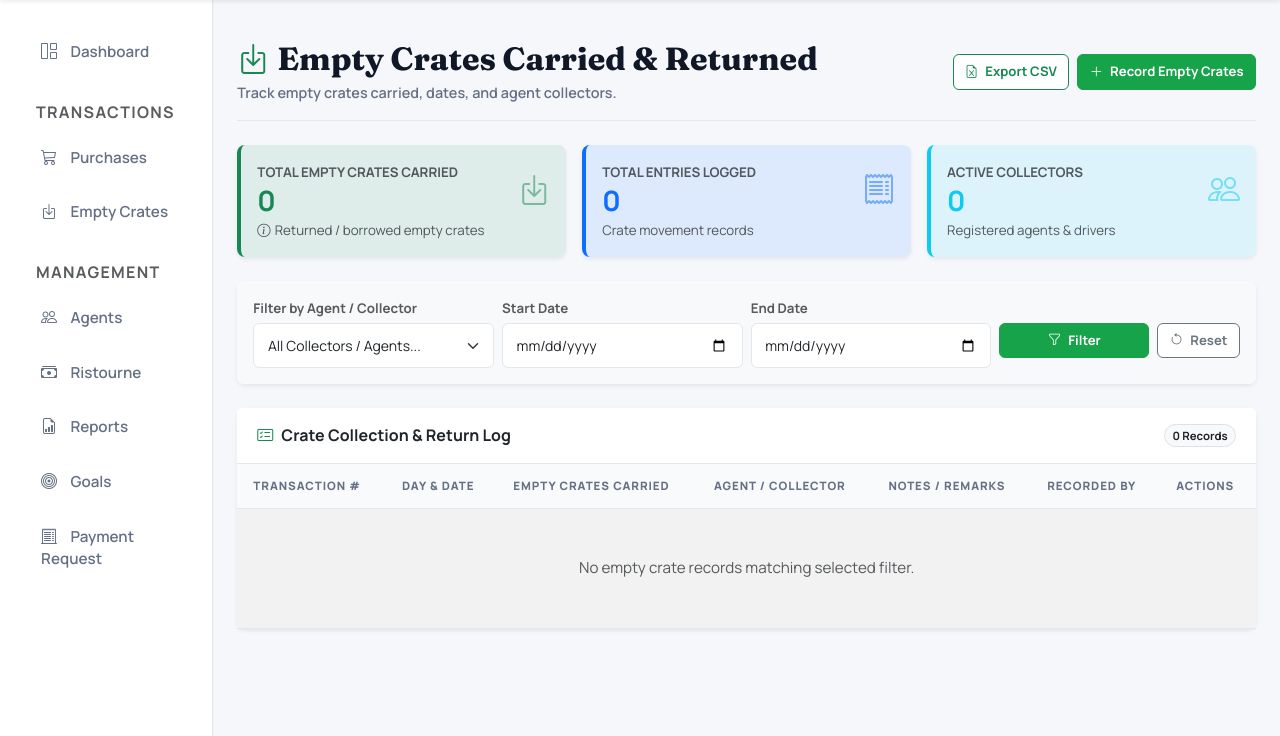
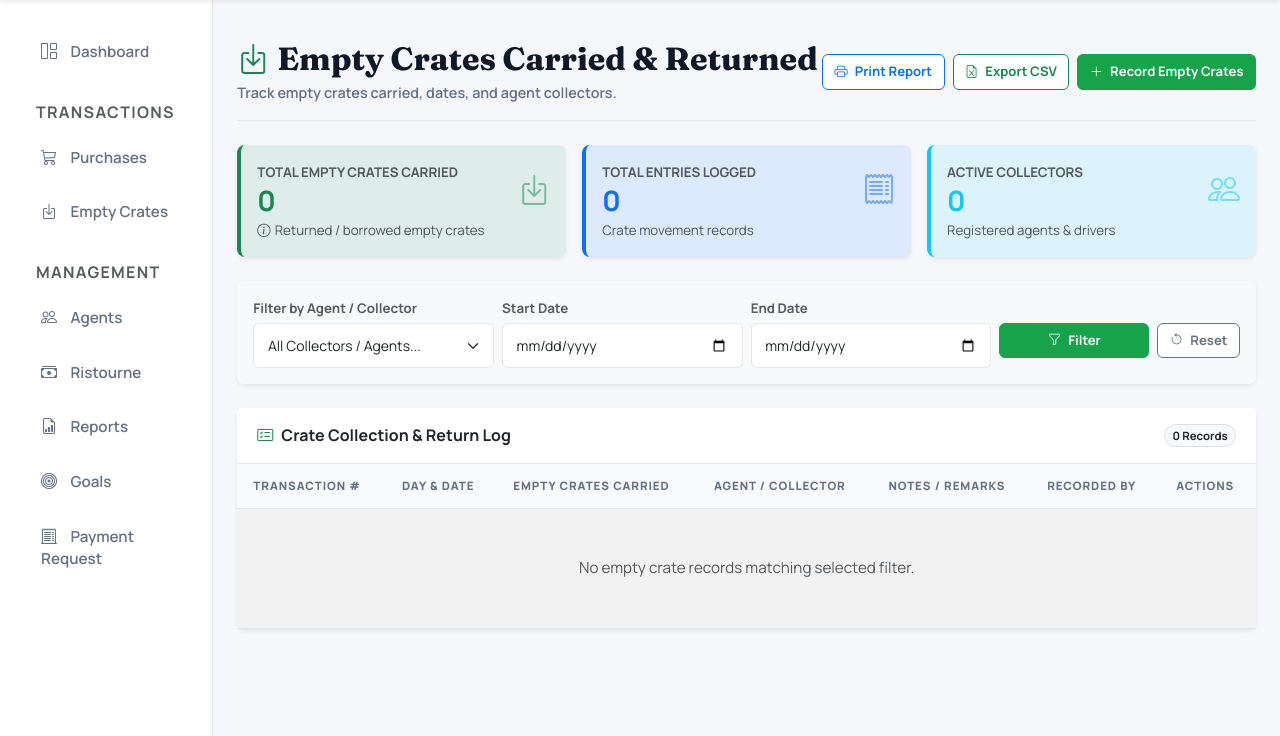
Before and after one commit to TechGuru-eng/Ets-Mamy-Boy, a PHP site: page /views/crates/index.php in a window 1280 px wide. Shown: the part 64-800 px from the top of the page. Run offline with PHP 8.4, Linux system fonts and the light colour scheme; the template is opened without the code that fills it, so the values that code supplies are empty; some libraries are stand-ins or nearby versions.

Commit message:
Make Purchases and Empty Crates Return lists printable with print headers and button controls

```diff
--- a/views/crates/index.php
+++ b/views/crates/index.php
@@ -5,13 +5,30 @@
         <h1 class="h2 fw-bold mb-1"><i class="bi bi-box-arrow-in-down text-success me-2"></i>Empty Crates Carried & Returned</h1>
         <p class="page-kicker mb-0">Track empty crates carried, dates, and agent collectors.</p>
     </div>
-    <div class="btn-toolbar mb-2 mb-md-0 gap-2">
+    <div class="btn-toolbar mb-2 mb-md-0 gap-2 no-print">
+        <button type="button" class="btn btn-sm btn-outline-primary" onclick="window.print()">
+            <i class="bi bi-printer"></i> Print Report
+        </button>
         <a href="/crates/export" class="btn btn-sm btn-outline-success">
             <i class="bi bi-file-earmark-excel"></i> Export CSV
         </a>
         <a href="/crates/create" class="btn btn-sm btn-success">
             <i class="bi bi-plus-lg"></i> Record Empty Crates
         </a>
+    </div>
+</div>
+
+<!-- Print Only Official Header -->
+<div class="d-none d-print-block mb-4 border-bottom pb-3">
+    <div class="d-flex justify-content-between align-items-center">
+        <div>
+            <h2 class="fw-bold text-dark mb-1">ETS MAMY BOY - Empty Crates Carried & Returned Report</h2>
+            <p class="mb-0 text-muted">Empty Crate Movement & Collection Ledger</p>
+        </div>
+        <div class="text-end">
+            <span class="badge bg-dark text-white p-2 mb-1">Official Document</span>
+            <div class="small text-muted">Printed: <?= date('d/m/Y H:i') ?></div>
+        </div>
     </div>
 </div>
 
@@ -58,7 +75,7 @@
 </div>
 
 <!-- Search & Filter Bar -->
-<div class="card border-0 shadow-sm mb-4">
+<div class="card border-0 shadow-sm mb-4 no-print">
     <div class="card-body p-3 bg-light rounded">
         <form method="GET" action="/crates" class="row g-2 align-items-center">
             <div class="col-md-3">
@@ -105,7 +122,7 @@
                         <th>Agent / Collector</th>
                         <th>Notes / Remarks</th>
                         <th>Recorded By</th>
-                        <th>Actions</th>
+                        <th class="no-print">Actions</th>
                     </tr>
                 </thead>
                 <tbody>
@@ -141,7 +158,7 @@
                                 </td>
                                 <td><small class="text-muted"><?= htmlspecialchars($return['notes'] ?: '-') ?></small></td>
                                 <td><small class="text-muted"><i class="bi bi-person-check me-1"></i><?= htmlspecialchars($return['user_name']) ?></small></td>
-                                <td>
+                                <td class="no-print">
                                     <form action="/crates/delete" method="POST" onsubmit="return confirm('Are you sure you want to delete crate entry <?= htmlspecialchars($return['transaction_number']) ?>?');">
                                         <?= \App\Helpers\CSRFHelper::csrfField() ?>
                                         <input type="hidden" name="id" value="<?= htmlspecialchars($return['id']) ?>">
```
Also changed, not shown: views/purchases/index.php (+21 -4 lines).
